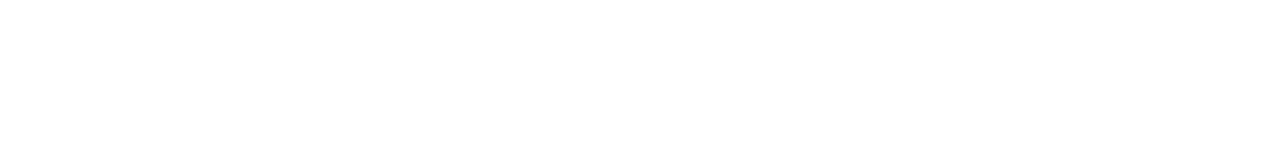
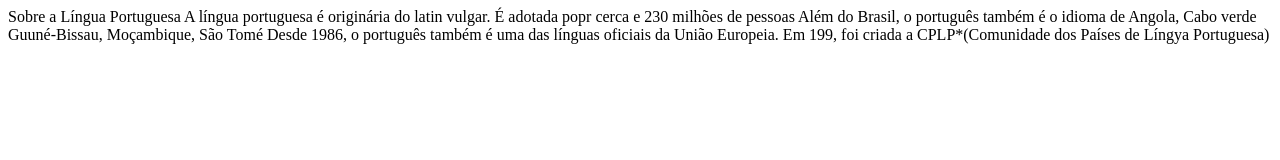
Before and after one commit to lorrayneb15/Lorrayne-HTML, a plain HTML site: page index.html in a window 1280 px wide. Drawn offline with Linux system fonts and the light colour scheme.

Commit message:
indx.html

```diff
--- a/index.html
+++ b/index.html
@@ -1,11 +1,19 @@
 <!DOCTYPE html>
-<html lang="en">
+<html lang="pt-br">
 <head>
     <meta charset="UTF-8">
     <meta name="viewport" content="width=device-width, initial-scale=1.0">
     <title>Document</title>
 </head>
 <body>
+ Sobre a Língua Portuguesa
+
+ A língua portuguesa é originária do latin vulgar. É adotada popr cerca e 230 milhões de pessoas
+
+ Além do Brasil, o português também é o idioma de Angola, Cabo verde Guuné-Bissau, Moçambique, São Tomé
+
+ Desde 1986, o português também é uma das línguas oficiais da União Europeia. Em 199, foi criada a CPLP*(Comunidade dos Países de Língya Portuguesa)
+
 
 </body>
 </html>
```
